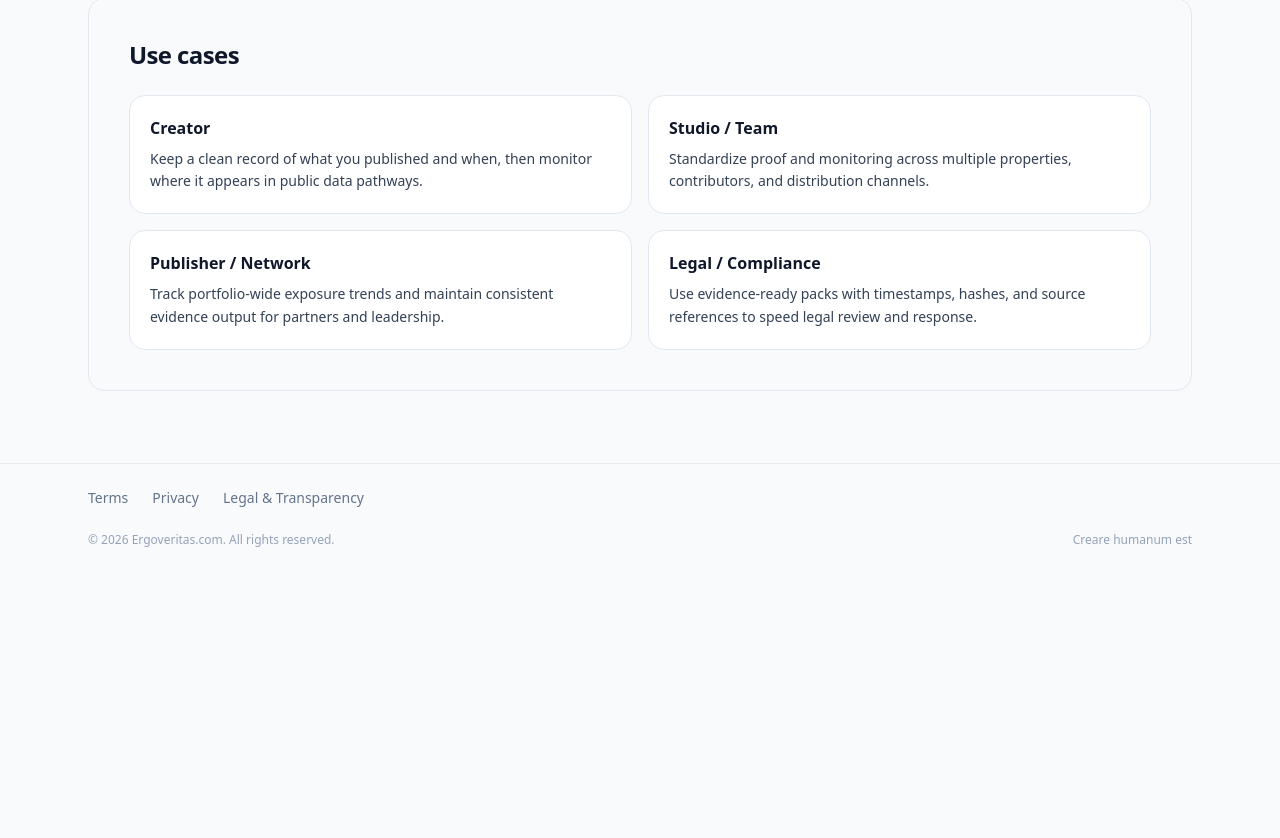
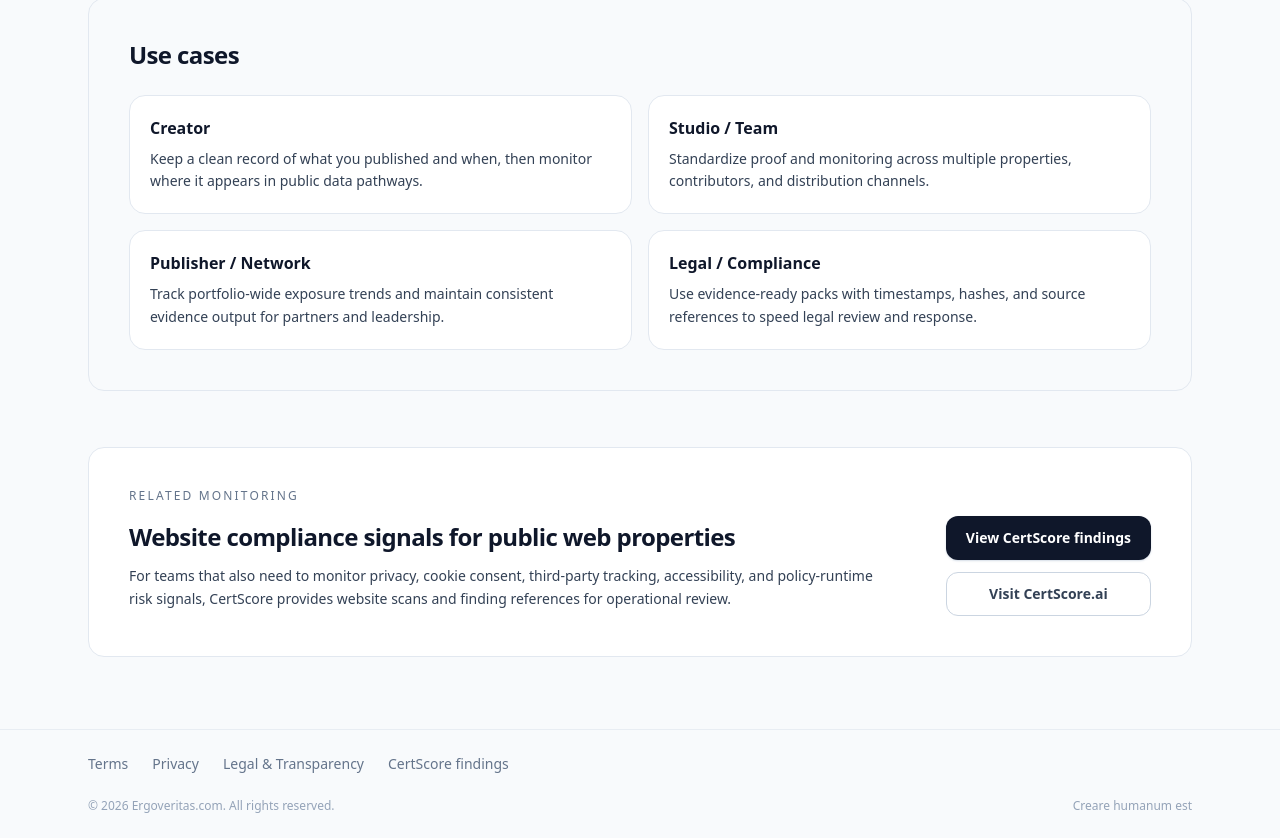
Before and after one commit to ergoveritas1-alt/ergoveritas, a Next.js app: page / in a window 1280 px wide. Shown: the part 1850-2688 px from the top of the page. Before the commit the page ends 2422 px from the top, so only its background shows below. Built offline with nearby package versions, Linux system fonts and the light colour scheme; no server answers.

Commit message:
Add CertScore related monitoring links

```diff
--- a/app/layout.tsx
+++ b/app/layout.tsx
@@ -115,6 +115,12 @@ export default function RootLayout({
                 >
                   Legal &amp; Transparency
                 </Link>
+                <a
+                  href="https://certscore.ai/findings"
+                  className="no-underline transition hover:text-slate-700 focus-visible:outline-none focus-visible:ring-2 focus-visible:ring-slate-300 focus-visible:ring-offset-2"
+                >
+                  CertScore findings
+                </a>
               </nav>
             </div>
             <div className="mx-auto flex w-full max-w-6xl items-center justify-between px-6 pb-6 text-xs text-slate-400">
--- a/app/page.tsx
+++ b/app/page.tsx
@@ -77,6 +77,14 @@ export default function HomePage() {
         url: "https://ergoveritas.com",
         description:
           "Creative content IP protection with creation proof, Common Crawl exposure monitoring, and evidence-ready reporting."
+      },
+      {
+        "@type": "SoftwareApplication",
+        name: "CertScore",
+        url: "https://certscore.ai",
+        applicationCategory: "BusinessApplication",
+        description:
+          "Website privacy, consent, cookie, tracking, accessibility, and policy-runtime risk signal monitoring."
       }
     ]
   };
@@ -215,6 +223,36 @@ export default function HomePage() {
         </div>
       </section>
 
+      <section className="rounded-2xl border border-slate-200 bg-white px-6 py-10 sm:px-10">
+        <p className="text-xs uppercase tracking-[0.18em] text-slate-500">Related monitoring</p>
+        <div className="mt-3 grid gap-6 lg:grid-cols-[1fr_auto] lg:items-center">
+          <div>
+            <h2 className="text-2xl font-semibold tracking-tight text-slate-900">
+              Website compliance signals for public web properties
+            </h2>
+            <p className="mt-3 max-w-3xl text-sm leading-relaxed text-slate-700">
+              For teams that also need to monitor privacy, cookie consent, third-party tracking,
+              accessibility, and policy-runtime risk signals, CertScore provides website scans and
+              finding references for operational review.
+            </p>
+          </div>
+          <div className="flex flex-col gap-3 sm:flex-row lg:flex-col">
+            <a
+              href="https://certscore.ai/findings"
+              className="inline-flex min-h-11 items-center justify-center rounded-xl bg-slate-900 px-5 py-2.5 text-sm font-semibold text-white no-underline shadow-sm shadow-slate-300/80 transition hover:bg-slate-800 focus-visible:outline-none focus-visible:ring-2 focus-visible:ring-slate-400 focus-visible:ring-offset-2"
+            >
+              View CertScore findings
+            </a>
+            <a
+              href="https://certscore.ai"
+              className="inline-flex min-h-11 items-center justify-center rounded-xl border border-slate-300 bg-white px-5 py-2.5 text-sm font-semibold text-slate-700 no-underline transition hover:border-slate-400 hover:text-slate-900 focus-visible:outline-none focus-visible:ring-2 focus-visible:ring-slate-300 focus-visible:ring-offset-2"
+            >
+              Visit CertScore.ai
+            </a>
+          </div>
+        </div>
+      </section>
+
     </div>
   );
 }
```
